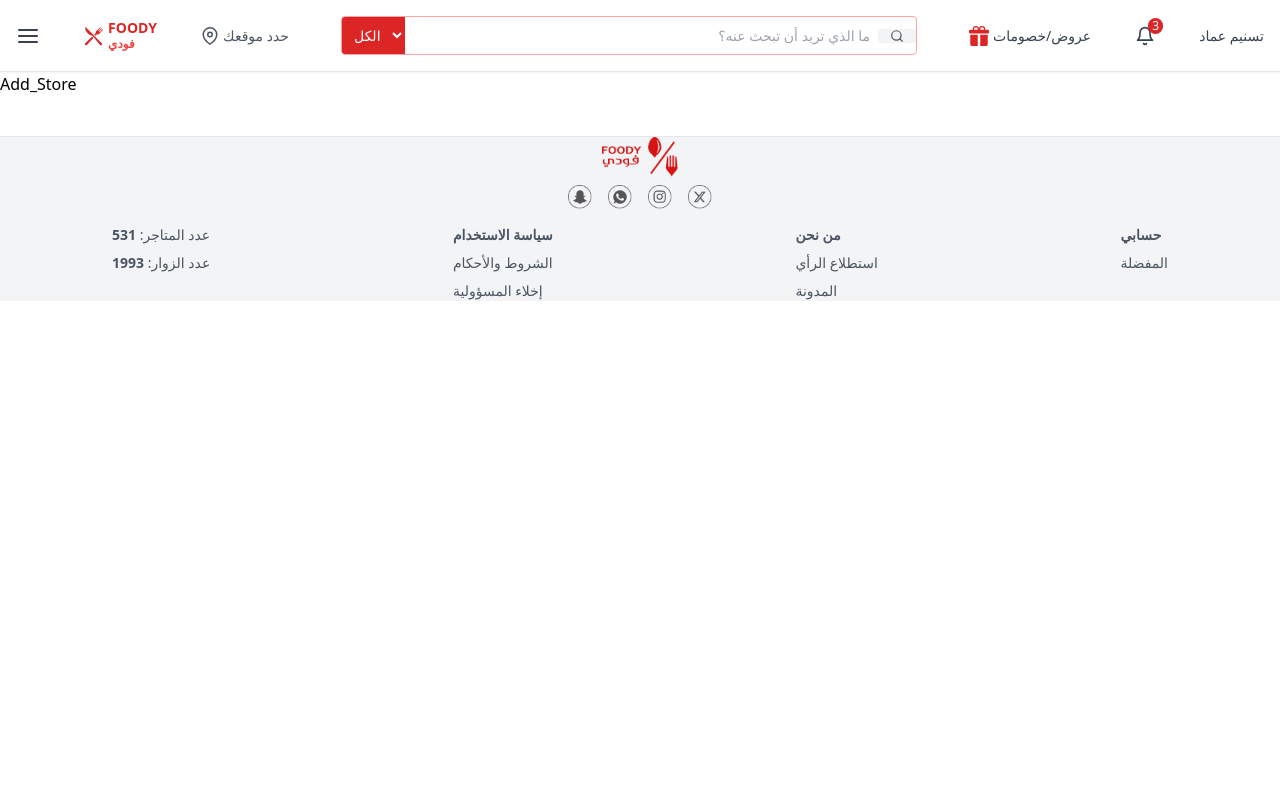
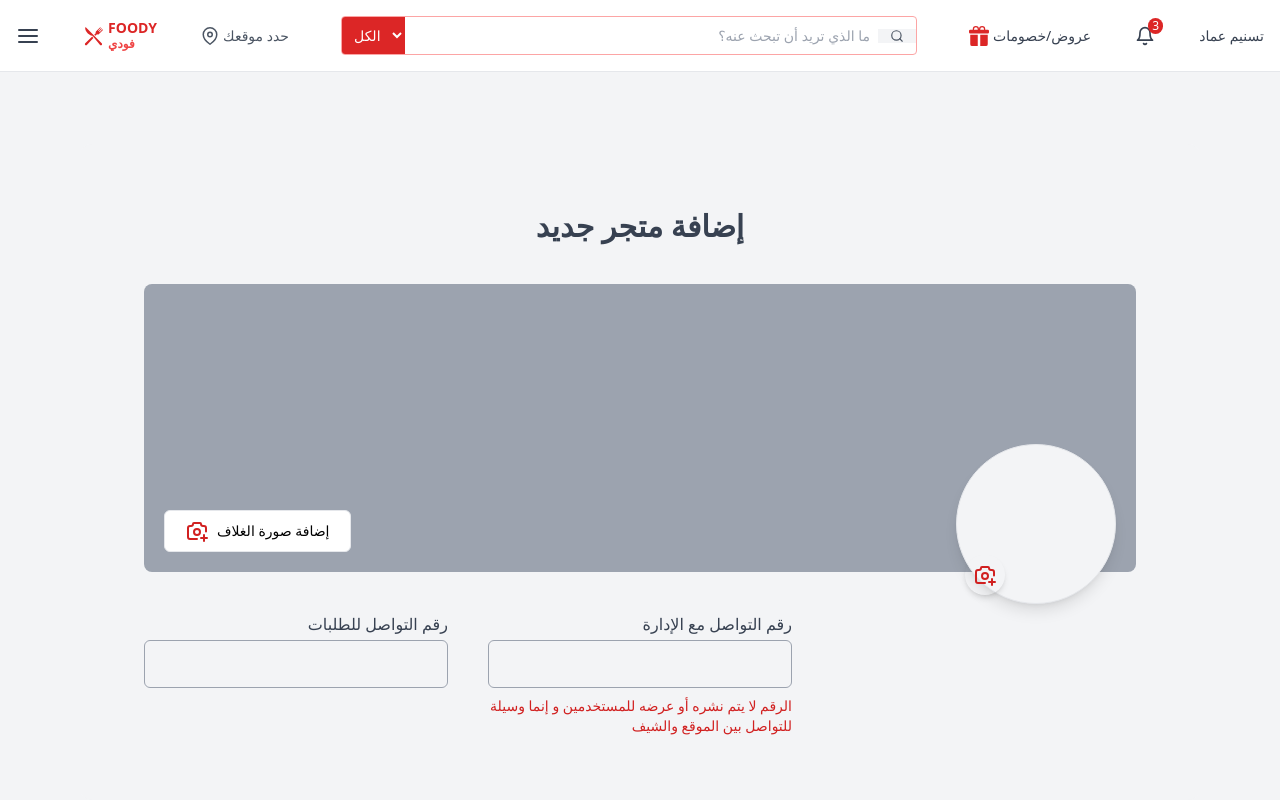
Before and after one commit to Foody-site/Foody-Website, a React (Vite) app: page /add-store in a window 1280 px wide. Shown: the top 800 px of the page. Built offline with nearby package versions, Linux system fonts and the light colour scheme; sample sign-in values are in the browser's storage.

Commit message:
`feat: Add new features to Add_Store page, including image uploads and form inputs`

```diff
--- a/src/pages/Add_Store/Add_Store.jsx
+++ b/src/pages/Add_Store/Add_Store.jsx
@@ -1,9 +1,110 @@
-import React from 'react'
+import React, { useState } from "react";
+import { TbCameraPlus } from "react-icons/tb";
+import Inputs from "../../components/shared/inputs/Inputs";
 
 const Add_Store = () => {
+  // Form images
+  const [coverPicture, setcoverPicture] = useState(null);
+  const [profilePicture, setprofilePicture] = useState(null);
+
+  const handleCoverUpload = (event) => {
+    const file = event.target.files[0];
+    if (file && file.type.startsWith("image/")) {
+      setcoverPicture(file);
+    } else {
+      console.error("الرجاء اختيار صورة صحيحة!");
+    }
+  };
+
+  const handleProfileUpload = (event) => {
+    const file = event.target.files[0];
+    if (file && file.type.startsWith("image/")) {
+      setprofilePicture(file);
+    } else {
+      console.error("الرجاء اختيار صورة صحيحة!");
+    }
+  };
   return (
-    <div>Add_Store</div>
-  )
-}
+    <div className="flex flex-col min-h-screen bg-gray-100">
+      <div className="flex-grow flex justify-center items-center px-8 py-8">
+        <div className="w-full max-w-[70rem] p-16 bg-gray-100 rounded-xl ">
+          <h2 className="text-3xl font-bold text-center text-gray-700 mb-10">
+            إضافة متجر جديد{" "}
+          </h2>
+          <div className="mb-10 relative">
+            <div className="relative bg-gray-400 h-72 w-full rounded-lg flex justify-center items-center overflow-hidden">
+              {coverPicture && (
+                <img
+                  src={URL.createObjectURL(coverPicture)}
+                  alt="Cover"
+                  className="w-full h-full object-cover"
+                />
+              )}
+              <input
+                type="file"
+                accept="image/*"
+                onChange={handleCoverUpload}
+                className="hidden"
+                id="coverUpload"
+              />
+              <label
+                htmlFor="coverUpload"
+                className="absolute bottom-5 left-5 bg-white px-5 py-2 border rounded-md text-sm flex items-center cursor-pointer"
+              >
+                <TbCameraPlus className="text-primary-1 text-2xl mr-2" /> إضافة
+                صورة الغلاف
+              </label>
+            </div>
 
-export default Add_Store
+            <div className="absolute -bottom-8 right-5 w-40 h-40 bg-gray-100 rounded-full border flex justify-center items-center shadow-lg">
+              {profilePicture && (
+                <img
+                  src={URL.createObjectURL(profilePicture)}
+                  alt="Profile"
+                  className="w-full h-full object-cover rounded-full"
+                />
+              )}
+              <input
+                type="file"
+                accept="image/*"
+                onChange={handleProfileUpload}
+                className="hidden"
+                id="profileUpload"
+              />
+              <label
+                htmlFor="profileUpload"
+                className="absolute bottom-2 left-2 cursor-pointer p-2 rounded-full shadow-md"
+              >
+                <TbCameraPlus className="text-primary-1 text-2xl " />
+              </label>
+            </div>
+          </div>
+          <form className="space-y-14 mx-auto max-w-full">
+            <div className="grid grid-cols-1 md:grid-cols-3 gap-x-10 gap-y-10 text-right">
+              <Inputs
+                name="deliveryPhone"
+                label="رقم التواصل للطلبات"
+                type="text"
+                className="w-full h-12 px-6 text-xl py-4"
+              />
+              <div>
+                <Inputs
+                  name="contactPhone"
+                  label="رقم التواصل مع الإدارة"
+                  type="text"
+                  className="w-full h-12 px-6 text-xl py-4"
+                />
+                <p className="text-primary-1 text-sm mt-2">
+                  الرقم لا يتم نشره أو عرضه للمستخدمين و إنما وسيلة للتواصل بين
+                  الموقع والشيف{" "}
+                </p>
+              </div>
+            </div>
+          </form>
+        </div>
+      </div>
+    </div>
+  );
+};
+
+export default Add_Store;
```
